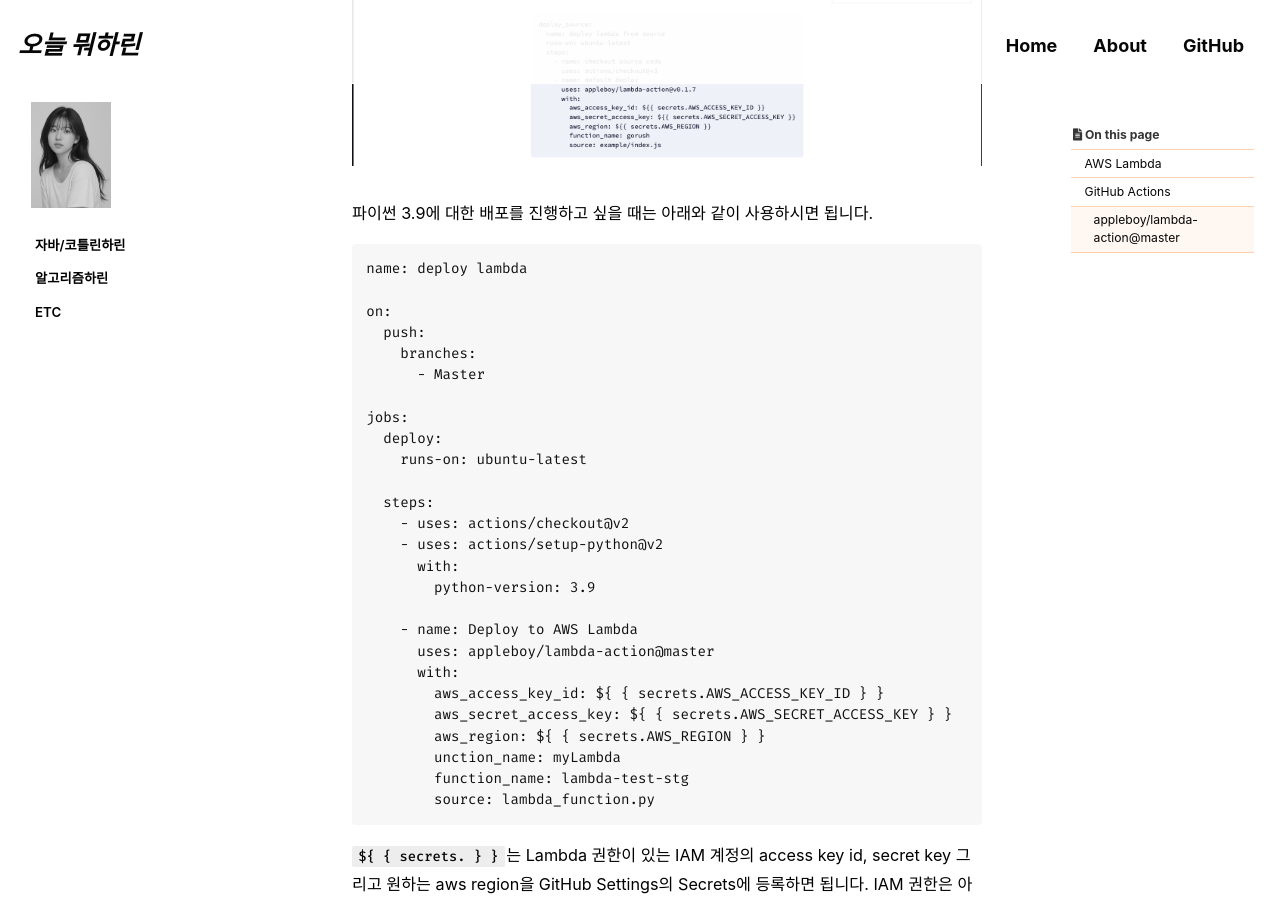
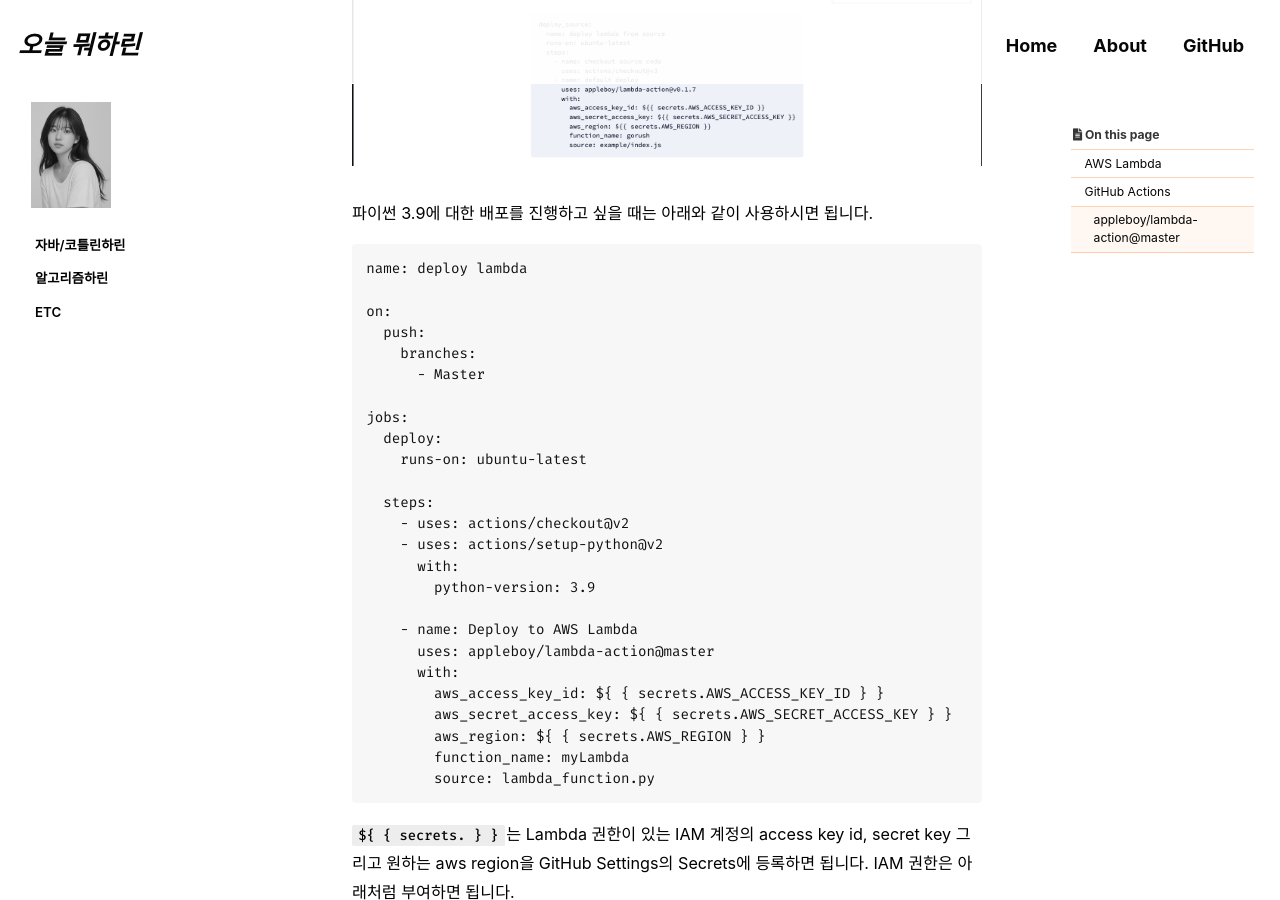
Before and after one commit to rineeee/rineeee.github.io, a Jekyll site: the page built from _posts/2023-07-25-etc-람다.md, in a window 1280 px wide and 900 px high, scrolled down 1227 px. Built offline with Jekyll 4.4.1, drawn with Linux system fonts in a browser that asks for light colours; cached includes are drawn as plain includes; some web fonts are replaced; comment, search, counter and statistics services are not loaded.

Commit message:
feat: post lambda 오타 수정

```diff
--- a/_posts/2023-07-25-etc-람다.md
+++ b/_posts/2023-07-25-etc-람다.md
@@ -56,8 +56,7 @@ GitHub marketplace에 있는[appleboy/lambda-action@master](https://github.com/m
 	        aws_access_key_id: ${ { secrets.AWS_ACCESS_KEY_ID } }
 	        aws_secret_access_key: ${ { secrets.AWS_SECRET_ACCESS_KEY } }
 	        aws_region: ${ { secrets.AWS_REGION } }
-	        unction_name: myLambda
-	        function_name: lambda-test-stg
+	        function_name: myLambda
 	        source: lambda_function.py
 
 `${ { secrets. } }`는 Lambda 권한이 있는 IAM 계정의 access key id, secret key 그리고 원하는 aws region을 GitHub Settings의 Secrets에 등록하면 됩니다.
```
